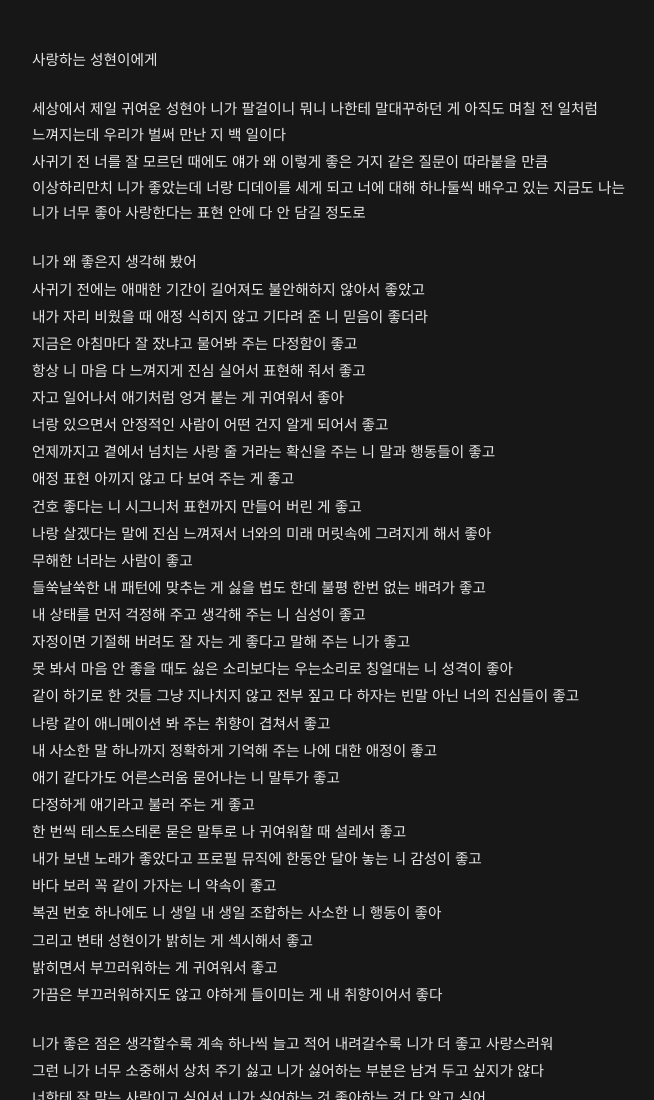
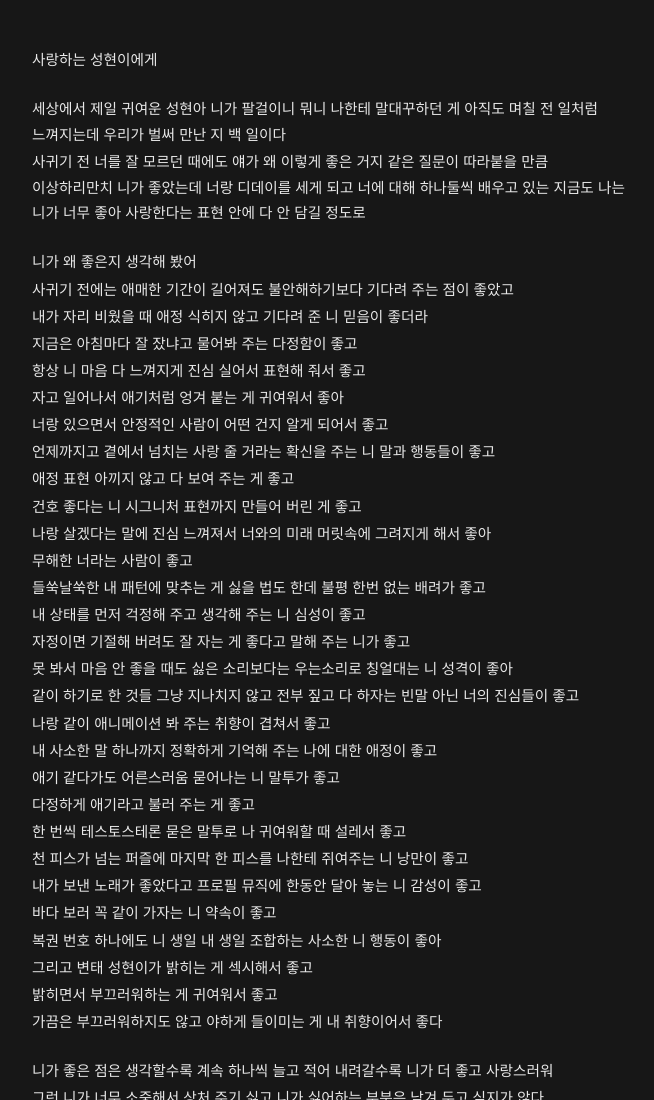
Before and after one commit to odetoschatz-rgb/100, a plain HTML site: page 260902.html in a window 1280 px wide. Shown: the top 1100 px of the page, without its empty margins (308-962 px from the left). Drawn offline with Linux system fonts and the light colour scheme.

Commit message:
Update 260902.html

```diff
--- a/260902.html
+++ b/260902.html
@@ -67,7 +67,7 @@
     <p>사귀기 전 너를 잘 모르던 때에도 얘가 왜 이렇게 좋은 거지 같은 질문이 따라붙을 만큼 이상하리만치 니가 좋았는데 너랑 디데이를 세게 되고 너에 대해 하나둘씩 배우고 있는 지금도 나는 니가 너무 좋아 사랑한다는 표현 안에 다 안 담길 정도로</p>
     <p></p>
     <p>니가 왜 좋은지 생각해 봤어</p>
-    <p>사귀기 전에는 애매한 기간이 길어져도 불안해하지 않아서 좋았고</p>
+    <p>사귀기 전에는 애매한 기간이 길어져도 불안해하기보다 기다려 주는 점이 좋았고</p>
     <p>내가 자리 비웠을 때 애정 식히지 않고 기다려 준 니 믿음이 좋더라</p>
     <p>지금은 아침마다 잘 잤냐고 물어봐 주는 다정함이 좋고 </p>
     <p>항상 니 마음 다 느껴지게 진심 실어서 표현해 줘서 좋고</p>
@@ -88,6 +88,7 @@
     <p>애기 같다가도 어른스러움 묻어나는 니 말투가 좋고</p>
     <p>다정하게 애기라고 불러 주는 게 좋고</p>
     <p>한 번씩 테스토스테론 묻은 말투로 나 귀여워할 때 설레서 좋고</p>
+    <p>천 피스가 넘는 퍼즐에 마지막 한 피스를 나한테 쥐여주는 니 낭만이 좋고</p>
     <p>내가 보낸 노래가 좋았다고 프로필 뮤직에 한동안 달아 놓는 니 감성이 좋고</p>
     <p>바다 보러 꼭 같이 가자는 니 약속이 좋고</p>
     <p>복권 번호 하나에도 니 생일 내 생일 조합하는 사소한 니 행동이 좋아</p>
```
